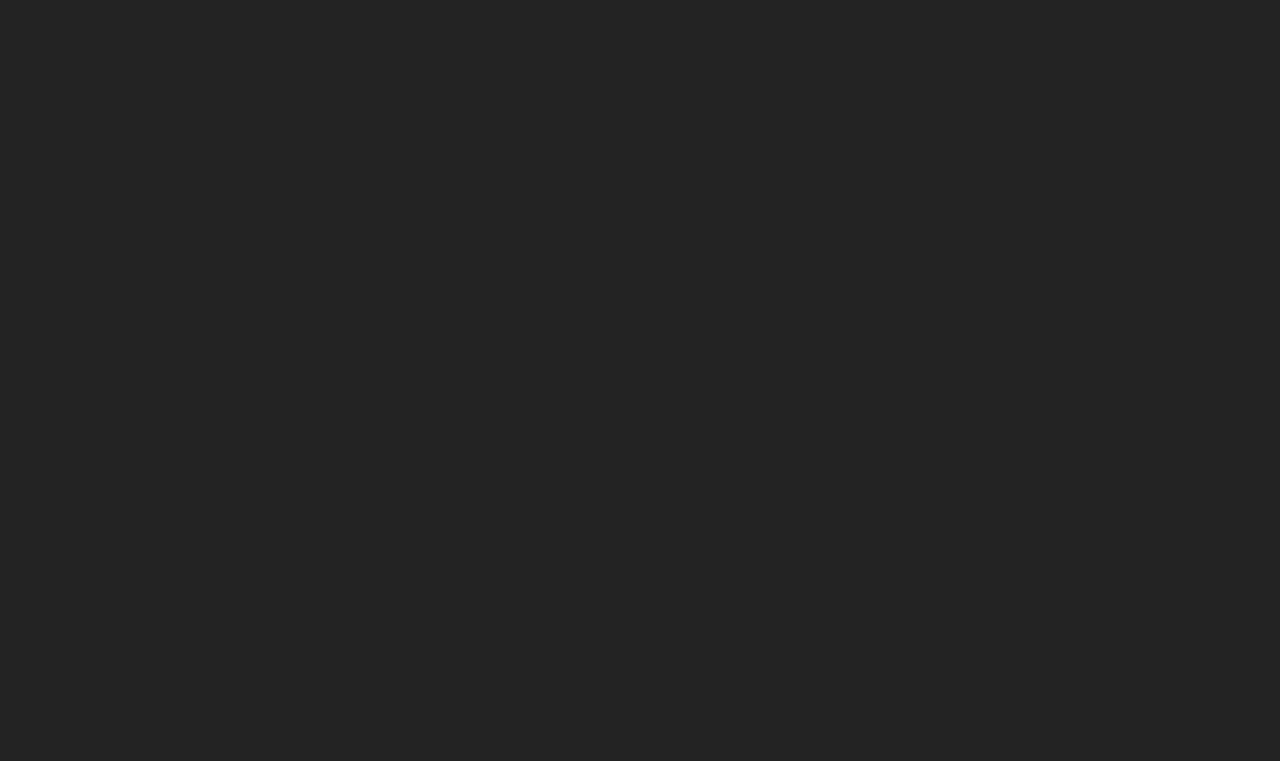
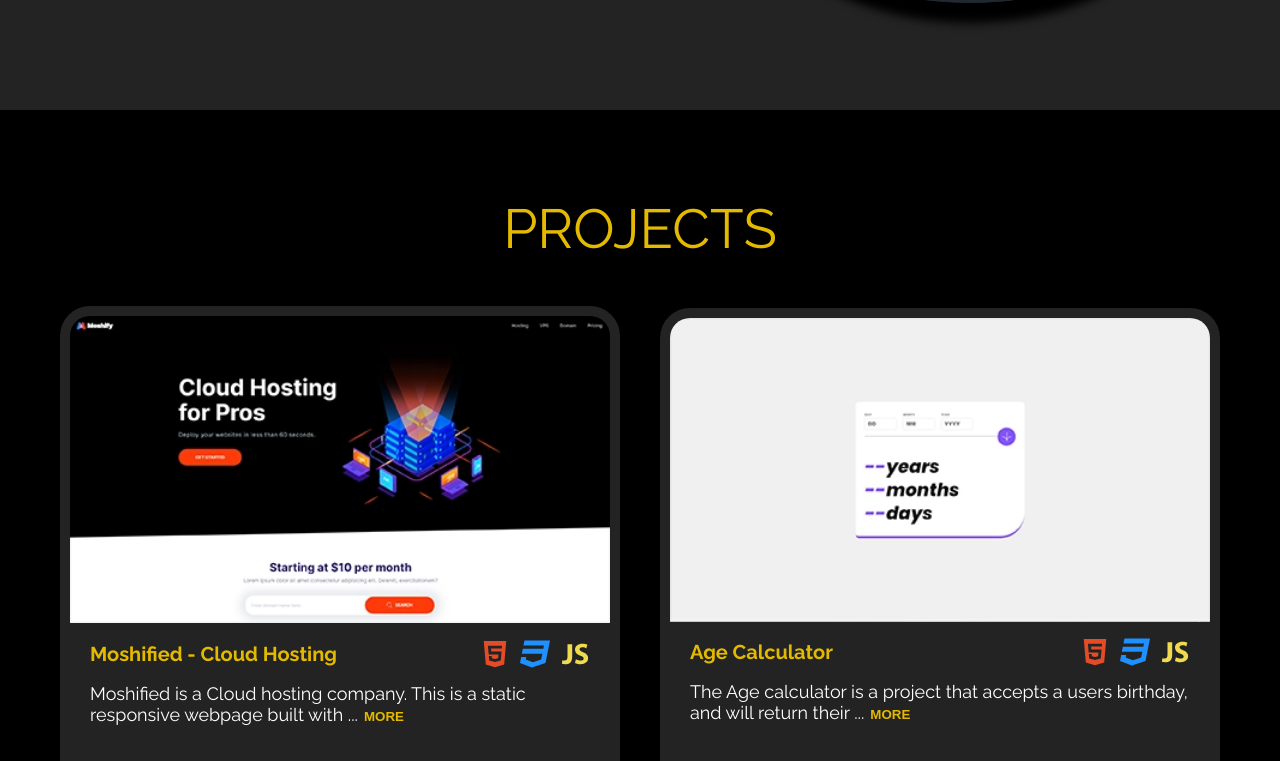
Before and after one commit to im7ven/Justins-Portfolio, a React (Vite) app: page / in a window 1280 px wide. Shown: the part 799-1560 px from the top of the page. Before the commit the page ends 800 px from the top, so only its background shows below. Built offline with nearby package versions, Linux system fonts and the light colour scheme.

Commit message:
Add Components to App and hooks for expanded Projects.

```diff
--- a/src/App.tsx
+++ b/src/App.tsx
@@ -1,11 +1,86 @@
+import { Hero } from "./components/Hero";
 import { NavBar } from "./components/NavBar";
+import { ProjectBlock } from "./components/Project-section/ProjectBlock";
 import { GlobalStyles } from "./styles/styles-global";
+import moshified from "./images/Moshified2.webp";
+import ageCalc from ".//images/age-calc.webp";
+import { ImCss3 } from "react-icons/im";
+import { IoLogoHtml5, IoLogoJavascript } from "react-icons/io";
+import { useEffect, useState } from "react";
+
+const htmlCssJs = [
+  <IoLogoHtml5 size="30px" color="#e34c26" />,
+  <ImCss3 size="30px" color="dodgerblue" />,
+  <IoLogoJavascript size="30px" color="#f0db4f" />,
+];
+
+const projects = [
+  {
+    icon: htmlCssJs,
+    image: moshified,
+    maxChars: 85,
+    heading: "Moshified - Cloud Hosting",
+    children:
+      "Moshified is a Cloud hosting company. This is a static responsive webpage built with mostly HTML, and CSS. The page also includes some Javascript functionality.",
+  },
+  {
+    icon: htmlCssJs,
+    image: ageCalc,
+    maxChars: 85,
+    heading: "Age Calculator",
+    children:
+      "The Age calculator is a project that accepts a users birthday, and will return their age in years, months, and days. The form has validation checks to insure the user is inputting a valid date, and a date that is not in the future of the current time. The functionality involves manipulating the Date object to return the correct values upon user input.",
+  },
+  {
+    icon: [<ImCss3 size="30px" color="dodgerblue" />],
+    image: moshified,
+    maxChars: 85,
+    heading: "Moshified - Cloud Hosting",
+    children:
+      "This is a very cool project about how time and wizards can become one if you would like to know more let me know.",
+  },
+  {
+    icon: [<ImCss3 size="30px" color="dodgerblue" />],
+    image: moshified,
+    maxChars: 85,
+    heading: "Moshified - Cloud Hosting",
+    children:
+      "This is a very cool project about how time and wizards can become one if you would like to know more let me know.",
+  },
+];
 
 function App() {
+  const [maxProjects, setMaxProjects] = useState(3);
+
+  useEffect(() => {
+    const handleResize = () => {
+      if (window.innerWidth <= 1350) {
+        setMaxProjects(2);
+      } else {
+        setMaxProjects(3);
+      }
+    };
+
+    handleResize();
+
+    window.addEventListener("resize", handleResize);
+
+    return () => {
+      window.removeEventListener("resize", handleResize);
+    };
+  }, []);
   return (
     <>
       <GlobalStyles />
       <NavBar />
+      <Hero />
+      <ProjectBlock
+        maxProjects={maxProjects}
+        projects={projects}
+      ></ProjectBlock>
+      <br />
+      <br />
+      <br />
     </>
   );
 }
```
Also changed, not shown: src/images/Moshified2.webp (added), src/images/age-calc.webp (added).
